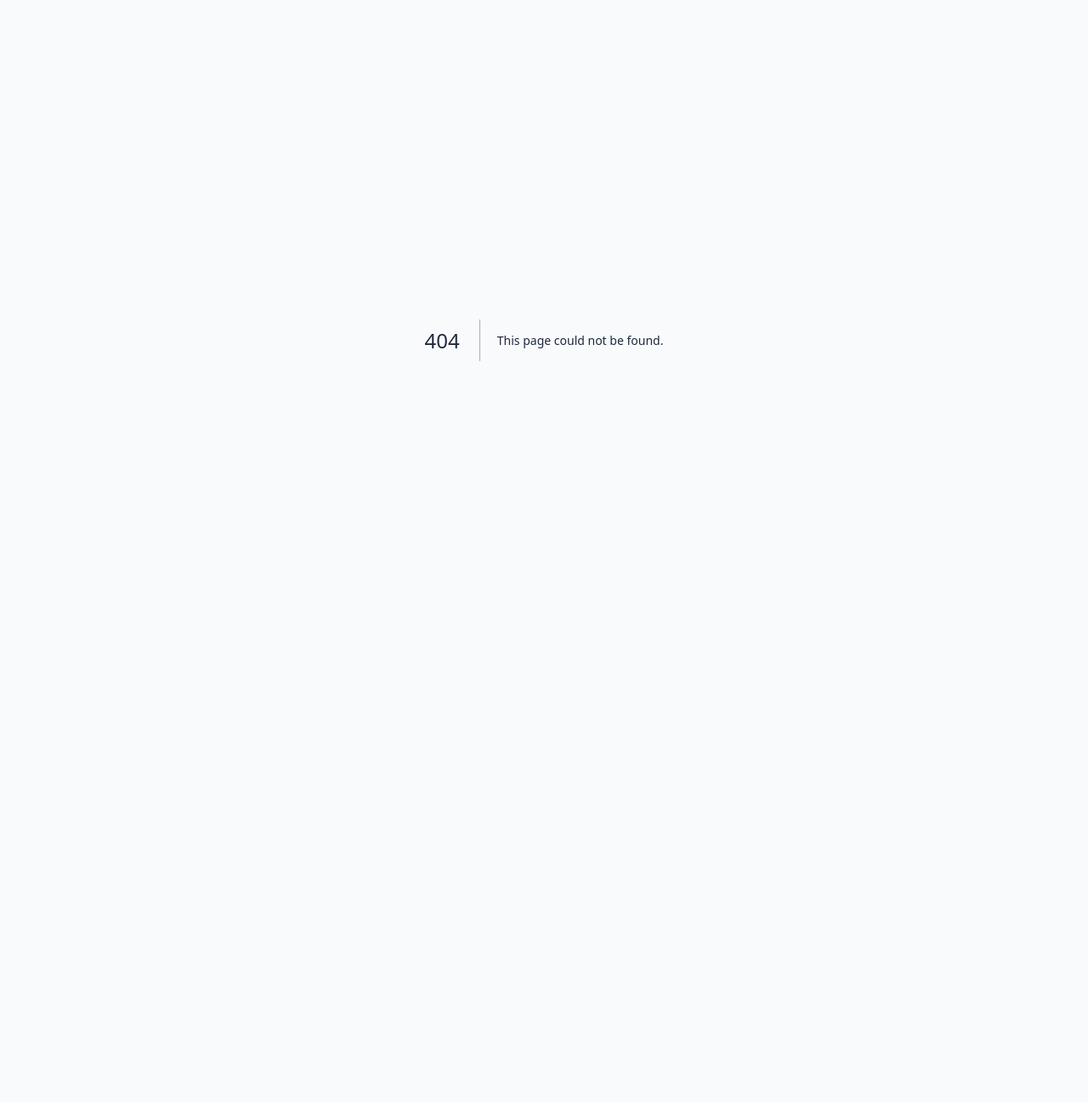
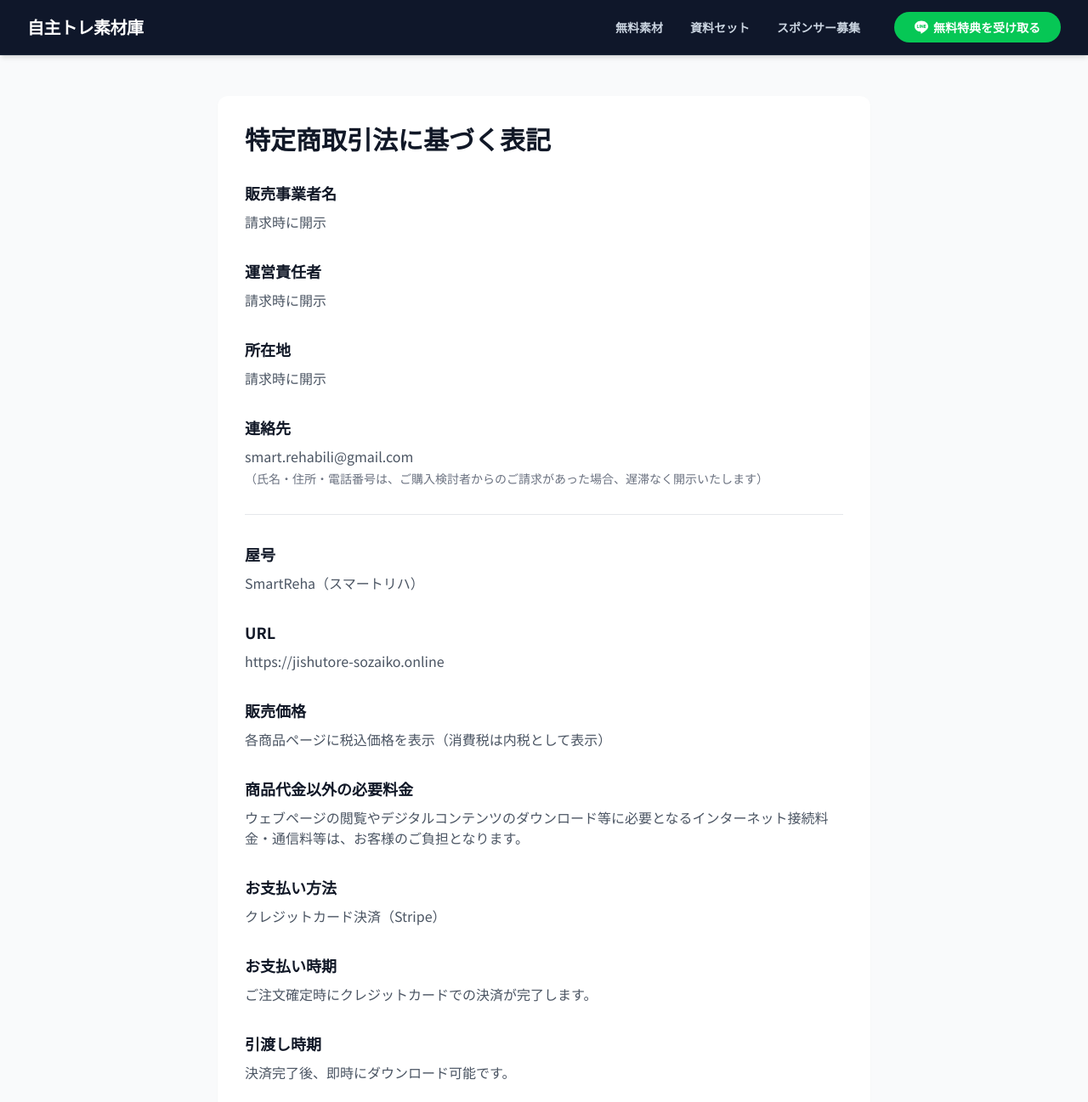
Before and after one commit to makomaru2023/jishutore-starter, a Next.js app: page /tokushoho in a window 1280 px wide. Before the commit this address had no page. Shown: the top 1297 px of the page at 85% size. Before the commit the page ends 800 px from the top, so only its background shows below. Built offline with nearby package versions, Linux system fonts and the light colour scheme.

Commit message:
feat: restore /tokushoho 特定商取引法に基づく表記 page
- Restore page deleted in commit 6736be4 (free pivot)
- Update URL to canonical jishutore-sozaiko.online
- Link from footer

Co-Authored-By: Claude Opus 4.7 <noreply@anthropic.com>

```diff
--- /dev/null
+++ b/src/app/tokushoho/page.tsx
@@ -0,0 +1,103 @@
+import { Header } from "@/components/Header";
+import { Footer } from "@/components/Footer";
+import { Metadata } from "next";
+
+export const metadata: Metadata = {
+    title: "特定商取引法に基づく表記｜自主トレ素材庫",
+    description: "自主トレ素材庫における特定商取引法に基づく表記です。",
+};
+
+export default function TokushohoPage() {
+    return (
+        <div className="min-h-screen bg-gray-50">
+            <Header />
+            <main className="container mx-auto px-4 py-12">
+                <div className="mx-auto max-w-3xl bg-white p-8 rounded-xl shadow-sm">
+                    <h1 className="mb-8 text-3xl font-bold text-gray-900">特定商取引法に基づく表記</h1>
+
+                    <div className="space-y-8 text-gray-600">
+                        <section>
+                            <h2 className="text-lg font-bold text-gray-900 mb-2">販売事業者名</h2>
+                            <p>請求時に開示</p>
+                        </section>
+
+                        <section>
+                            <h2 className="text-lg font-bold text-gray-900 mb-2">運営責任者</h2>
+                            <p>請求時に開示</p>
+                        </section>
+
+                        <section>
+                            <h2 className="text-lg font-bold text-gray-900 mb-2">所在地</h2>
+                            <p>請求時に開示</p>
+                        </section>
+
+                        <section>
+                            <h2 className="text-lg font-bold text-gray-900 mb-2">連絡先</h2>
+                            <p>smart.rehabili@gmail.com</p>
+                            <p className="text-sm mt-1 text-gray-500">（氏名・住所・電話番号は、ご購入検討者からのご請求があった場合、遅滞なく開示いたします）</p>
+                        </section>
+
+                        <hr className="border-gray-200" />
+
+                        <section>
+                            <h2 className="text-lg font-bold text-gray-900 mb-2">屋号</h2>
+                            <p>SmartReha（スマートリハ）</p>
+                        </section>
+
+                        <section>
+                            <h2 className="text-lg font-bold text-gray-900 mb-2">URL</h2>
+                            <p>https://jishutore-sozaiko.online</p>
+                        </section>
+
+                        <section>
+                            <h2 className="text-lg font-bold text-gray-900 mb-2">販売価格</h2>
+                            <p>各商品ページに税込価格を表示（消費税は内税として表示）</p>
+                        </section>
+
+                        <section>
+                            <h2 className="text-lg font-bold text-gray-900 mb-2">商品代金以外の必要料金</h2>
+                            <p>ウェブページの閲覧やデジタルコンテンツのダウンロード等に必要となるインターネット接続料金・通信料等は、お客様のご負担となります。</p>
+                        </section>
+
+                        <section>
+                            <h2 className="text-lg font-bold text-gray-900 mb-2">お支払い方法</h2>
+                            <p>クレジットカード決済（Stripe）</p>
+                        </section>
+
+                        <section>
+                            <h2 className="text-lg font-bold text-gray-900 mb-2">お支払い時期</h2>
+                            <p>ご注文確定時にクレジットカードでの決済が完了します。</p>
+                        </section>
+
+                        <section>
+                            <h2 className="text-lg font-bold text-gray-900 mb-2">引渡し時期</h2>
+                            <p>決済完了後、即時にダウンロード可能です。</p>
+                        </section>
+
+                        <section>
+                            <h2 className="text-lg font-bold text-gray-900 mb-2">返品・キャンセル</h2>
+                            <p>
+                                デジタルコンテンツという商品の性質上、購入後の返品・キャンセルには応じておりません。<br />
+                                ただし、重複決済やデータの破損など、当サイトの不備に起因する不具合が確認された場合には、個別に対応いたしますので、上記連絡先までご連絡ください。
+                            </p>
+                        </section>
+
+                        <section>
+                            <h2 className="text-lg font-bold text-gray-900 mb-2">動作環境</h2>
+                            <p>PC／スマートフォンの最新バージョンの Web ブラウザでのご利用を推奨します。</p>
+                        </section>
+
+                        <section>
+                            <h2 className="text-lg font-bold text-gray-900 mb-2">表現および商品に関する注意書き</h2>
+                            <p>
+                                本コンテンツに記載されたトレーニング等の効果には個人差があり、特定の効果・成果を保証するものではありません。<br />
+                                運動の実施にあたっては、利用者の体調や主治医・リハビリ専門職の指示に従ってください。
+                            </p>
+                        </section>
+                    </div>
+                </div>
+            </main>
+            <Footer />
+        </div>
+    );
+}
--- a/src/components/Footer.tsx
+++ b/src/components/Footer.tsx
@@ -17,6 +17,9 @@ export function Footer() {
                         </Link>
                         <Link href="/privacy" className="hover:text-white transition-colors">
                             プライバシーポリシー
+                        </Link>
+                        <Link href="/tokushoho" className="hover:text-white transition-colors">
+                            特定商取引法に基づく表記
                         </Link>
                         <Link href="/contact" className="hover:text-white transition-colors">
                             お問合せ
```
